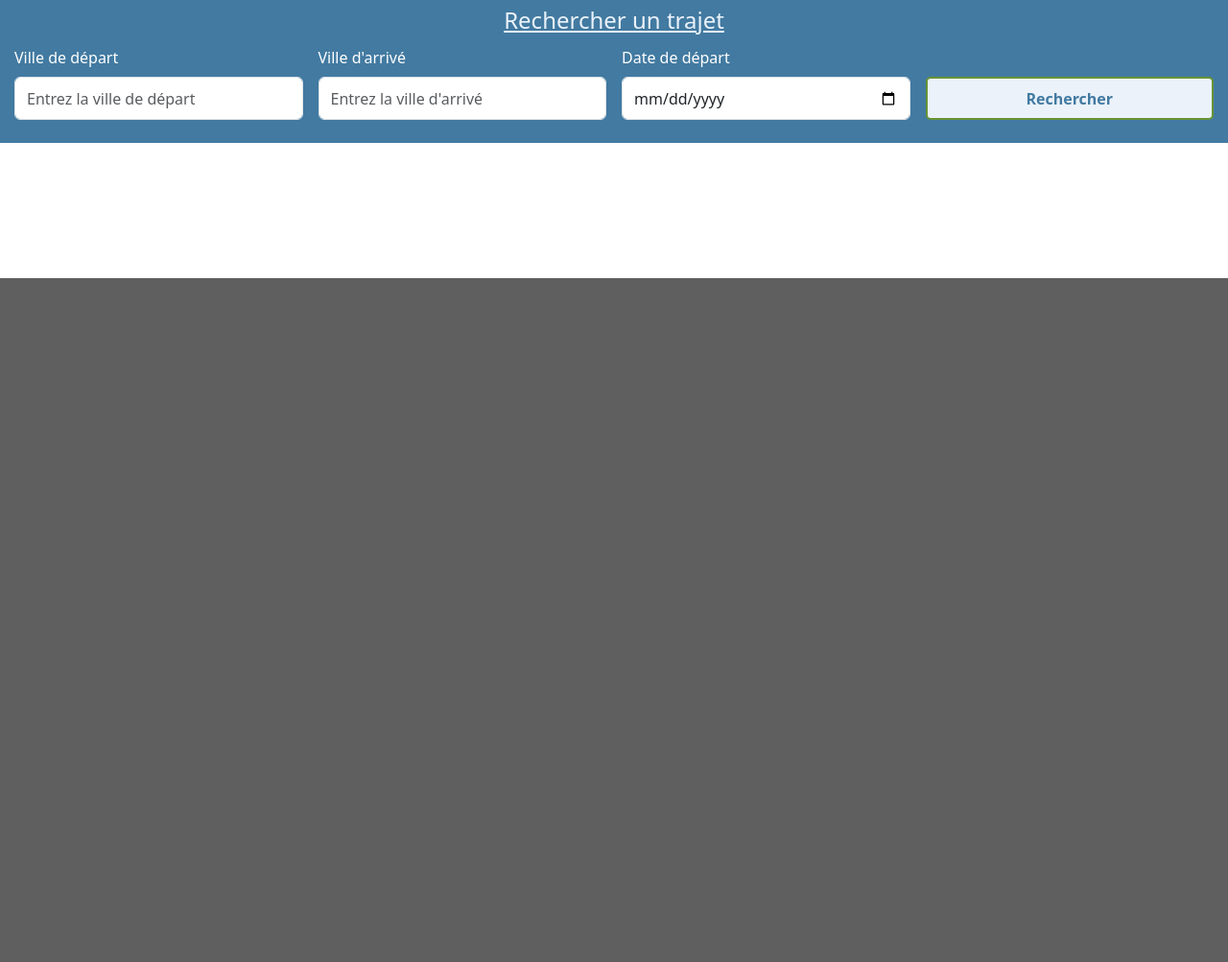
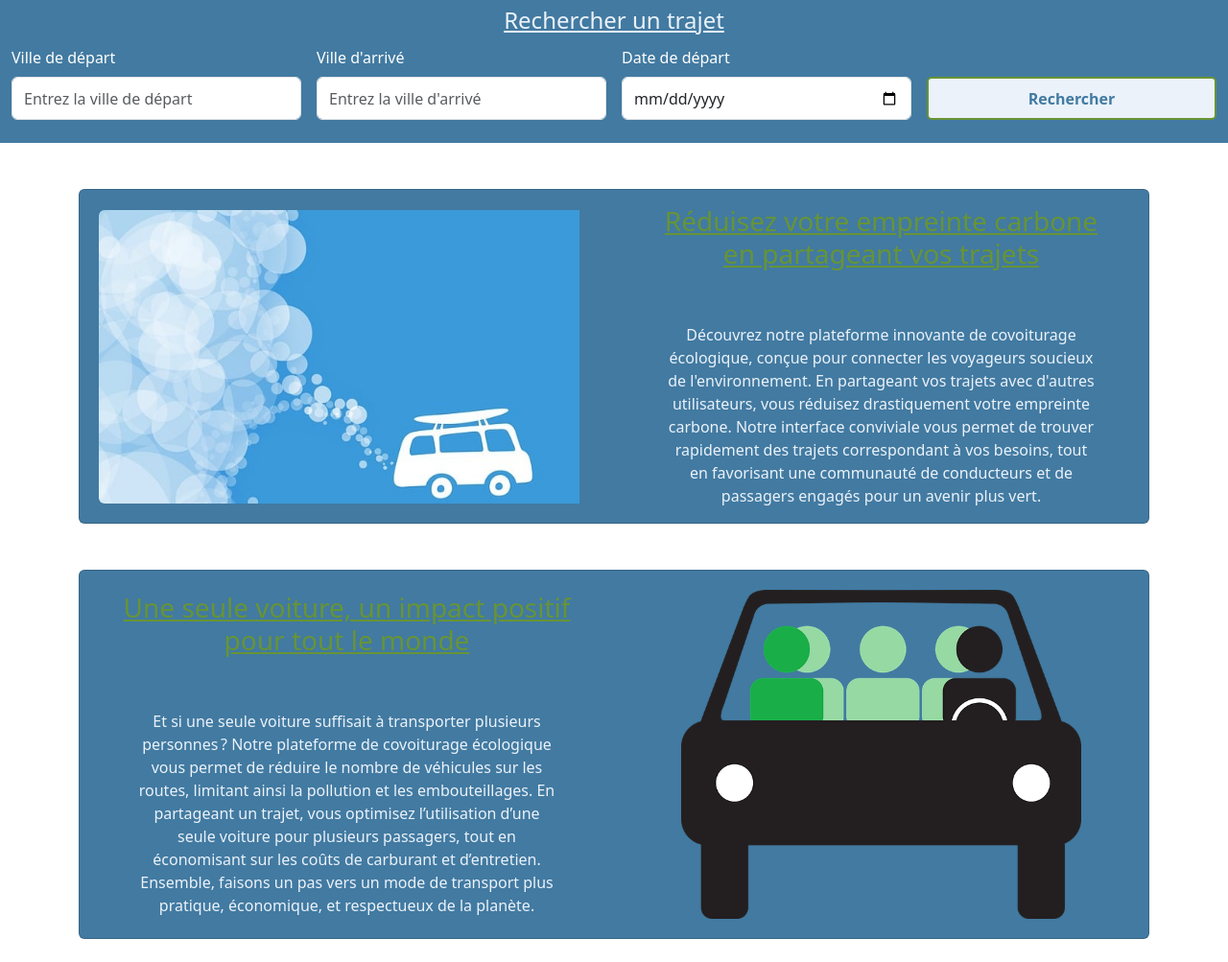
Before and after one commit to Raph1409/EcoRide, a PHP site: page / in a window 1280 px wide. Shown: the part 510-1513 px from the top of the page at 96% size. Before the commit the page ends 800 px from the top, so only its background shows below. Run offline with PHP 8.4, Linux system fonts and the light colour scheme.

Commit message:
création du contenu de la pge d'accueil

```diff
--- /dev/null
+++ b/front/accueil.php
@@ -0,0 +1,60 @@
+<head>
+    <meta charset="UTF-8">
+    <meta name="viewport" content="width=device-width, initial-scale=1.0">
+    <link href="/style/styleIndex.css" rel="stylesheet">
+    <link href="https://cdn.jsdelivr.net/npm/bootstrap@5.3.0-alpha1/dist/css/bootstrap.min.css" rel="stylesheet">
+</head>
+
+<body>
+    <div class="container mt-5">
+        <!-- Première carte -->
+        <div class="card mb-4">
+            <div class="row g-0 align-items-center">
+                <div class="col-md-6">
+                    <img src="../images/carbon-footprint-6855793_640.jpg" class="img-fluid rounded-start"
+                        style="width: 90%; margin: 20px;" alt="Image droite">
+                </div>
+                <div class="col-md-6">
+                    <div class="card-body">
+                        <h3 class="card-title">Réduisez votre empreinte carbone en partageant vos trajets</h3><br><br>
+                        <p class="card-text">Découvrez notre plateforme innovante de covoiturage écologique, conçue pour
+                            connecter les voyageurs soucieux de l'environnement.
+                            En partageant vos trajets avec d'autres utilisateurs, vous réduisez drastiquement votre
+                            empreinte carbone.
+                            Notre interface conviviale vous permet de trouver rapidement des trajets correspondant à vos
+                            besoins,
+                            tout en favorisant une communauté de conducteurs et de passagers engagés pour un avenir plus
+                            vert.
+                        </p>
+                    </div>
+                </div>
+            </div>
+        </div>
+        <br>
+        <!-- Deuxième carte -->
+        <div class="card mb-4">
+            <div class="row g-0 align-items-center flex-row-reverse">
+                <div class="col-md-6 d-flex justify-content-center align-items-center">
+                    <img src="../images/accueil1.png" class="img-fluid rounded-start" style="width: 75%; margin: 20px;"
+                        alt="Image droite">
+                </div>
+                <div class="col-md-6">
+                    <div class="card-body">
+                        <h3 class="card-title">Une seule voiture, un impact positif pour tout le monde</h3><br><br>
+                        <p class="card-text">Et si une seule voiture suffisait à transporter plusieurs personnes ?
+                            Notre plateforme de covoiturage écologique vous permet de réduire le nombre de véhicules sur
+                            les routes,
+                            limitant ainsi la pollution et les embouteillages. En partageant un trajet,
+                            vous optimisez l’utilisation d’une seule voiture pour plusieurs passagers, tout en
+                            économisant sur les coûts de carburant et d’entretien.
+                            Ensemble, faisons un pas vers un mode de transport plus pratique, économique, et respectueux
+                            de la planète.
+                        </p>
+                    </div>
+                </div>
+            </div>
+        </div>
+    </div>
+
+    <script src="https://cdn.jsdelivr.net/npm/bootstrap@5.3.0-alpha1/dist/js/bootstrap.bundle.min.js"></script>
+</body>
--- a/index.php
+++ b/index.php
@@ -20,5 +20,5 @@
 
     <?php require_once "front/bigTitle.php"; ?>
     <?php require_once "front/barreRecherche.php";?>
-
+    <?php require_once "front/accueil.php";?>
 </body>
--- a/style/styleBarreRecherche.css
+++ b/style/styleBarreRecherche.css
@@ -38,7 +38,7 @@ button[type="submit"]:hover {
 
 h4 {
     text-align: center;
-    color: #EBF2FA;
+    color: #EBF2FA !important;
     text-decoration: underline;
     padding-bottom: 5px;
 }
--- a/style/styleIndex.css
+++ b/style/styleIndex.css
@@ -1,3 +1,26 @@
 body {
     background-color: #EBF2FA;
 }
+
+p {
+    text-align: center;
+    margin: auto 40px;
+    color: #EBF2FA;
+}
+
+h3 {
+    text-decoration: underline;
+    text-align: center;
+    font-weight: bold;
+    color: #679436 !important;
+    margin: auto 20px;
+}
+
+.custom-img {
+    width: 100%;
+    height: 200px;
+}
+
+.card {
+    background-color: #427AA1 !important;
+}
```
Also changed, not shown: images/accueil1.png (renamed from images/imageBigTitle2.png), images/assistance-990332_640.jpg (added), images/carbon-footprint-6855793_640.jpg (added), images/carpooling-32719_640.png (added).
